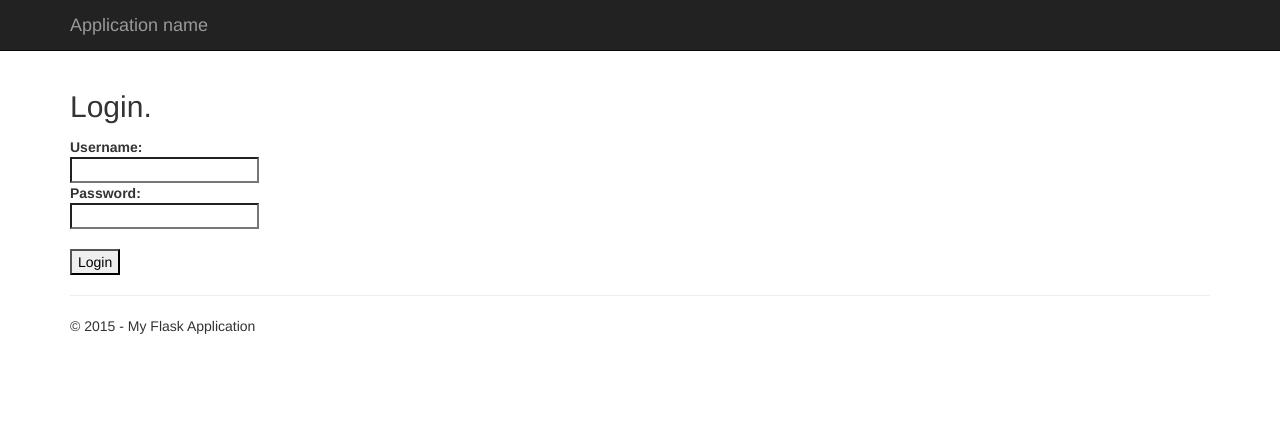
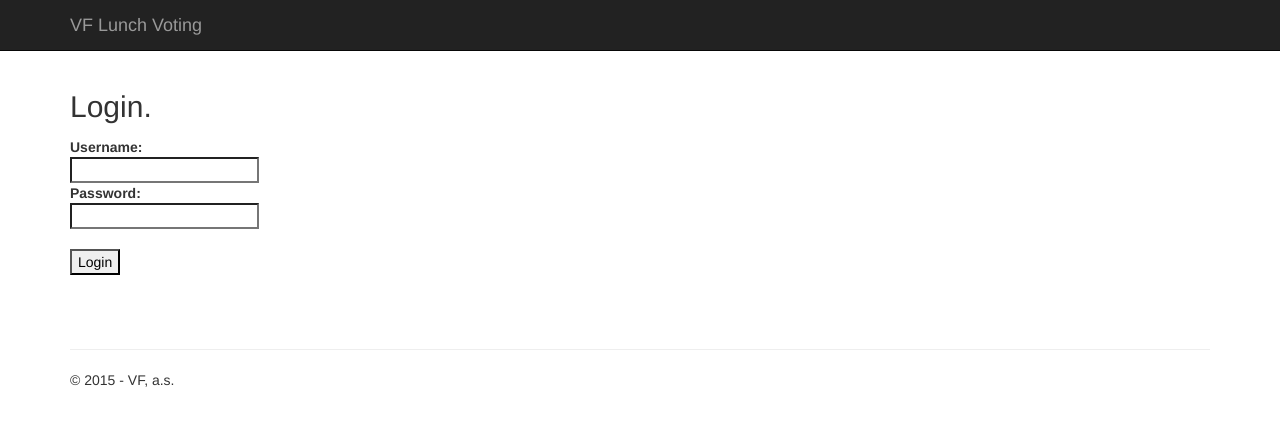
Before and after one commit to honzakuzel1989/vflv, a Flask app: page / in a window 1280 px wide. Shown: the top 426 px of the page. Run offline with Flask 2, Linux system fonts and the light colour scheme; parts of the project's set-up code (start-up, migrations or seed data) failed here and were passed over; some libraries are stand-ins or nearby versions.

Commit message:
Upraveno zobrazovani chyb a doplneny nektere chybove hlasky.

```diff
--- a/LunchVoting/LunchVoting/templates/layout.html
+++ b/LunchVoting/LunchVoting/templates/layout.html
@@ -3,7 +3,7 @@
 <head>
     <meta charset="utf-8" />
     <meta name="viewport" content="width=device-width, initial-scale=1.0">
-    <title>{{ title }} - My Flask Application</title>
+    <title>{{ title }} - VF Lunch Voting</title>
     <link rel="stylesheet" type="text/css" href="/static/content/bootstrap.min.css" />
     <link rel="stylesheet" type="text/css" href="/static/content/site.css" />
     <script src="/static/scripts/modernizr-2.6.2.js"></script>
@@ -18,7 +18,7 @@
                     <span class="icon-bar"></span>
                     <span class="icon-bar"></span>
                 </button>
-                <a href="/" class="navbar-brand">Application name</a>
+                <div class="navbar-brand">VF Lunch Voting</div>
             </div>
             <div class="navbar-collapse collapse">
                 <ul class="nav navbar-nav">
@@ -33,13 +33,14 @@
     <div class="container body-content">
         {% block content %}{% endblock %}
 
-        {% if error %}
-        <br/>
-        {{ error }}
-        {% endif %}
+            <br/>
+            {% if error %}
+            <strong>{{ error }}</strong>
+            {% endif %}
+            <br/>
         <hr />
         <footer>
-            <p>&copy; {{ year }} - My Flask Application</p>
+            <p>&copy; {{ year }} - VF, a.s.</p>
         </footer>
     </div>
 
--- a/LunchVoting/LunchVoting/views.py
+++ b/LunchVoting/LunchVoting/views.py
@@ -50,18 +50,18 @@ def init_db():
     db.commit()
 
 def check_auth(username, password):
-    """Check authorization."""
+    """Check authorization"""
     db = get_db()
     cur = db.execute('select pass from users where name = ?', [username])
     entries = cur.fetchall()
 
     if len(entries) != 1:
-        return (False, 'Invalid username.')
+        return (False, 'Invalid username')
 
     pass_h = entries[0]['pass']
     verif = pass_h == __compute_hash_in_hex(password)
 
-    return (True, None) if verif else (False, 'Invalid password.')
+    return (True, None) if verif else (False, 'Invalid password')
 
 def get_pubs():
     db = get_db()
@@ -85,9 +85,9 @@ def __verify_voting_values(form_voting_items):
         if val:
             cnt += 1
             if not 0 < int(val) < 4:
-                return (False, '')
+                return (False, 'Invalid value of voting (min=1, max=3)')
     retval = 0 < cnt < 4
-    return (True, None) if 0 < cnt < 4 else (False, '')
+    return (True, None) if 0 < cnt < 4 else (False, 'Invalid number of votings (min=1, max=3)')
 
 def __insert_voting(pub_id, rating):
     db = get_db()
```
